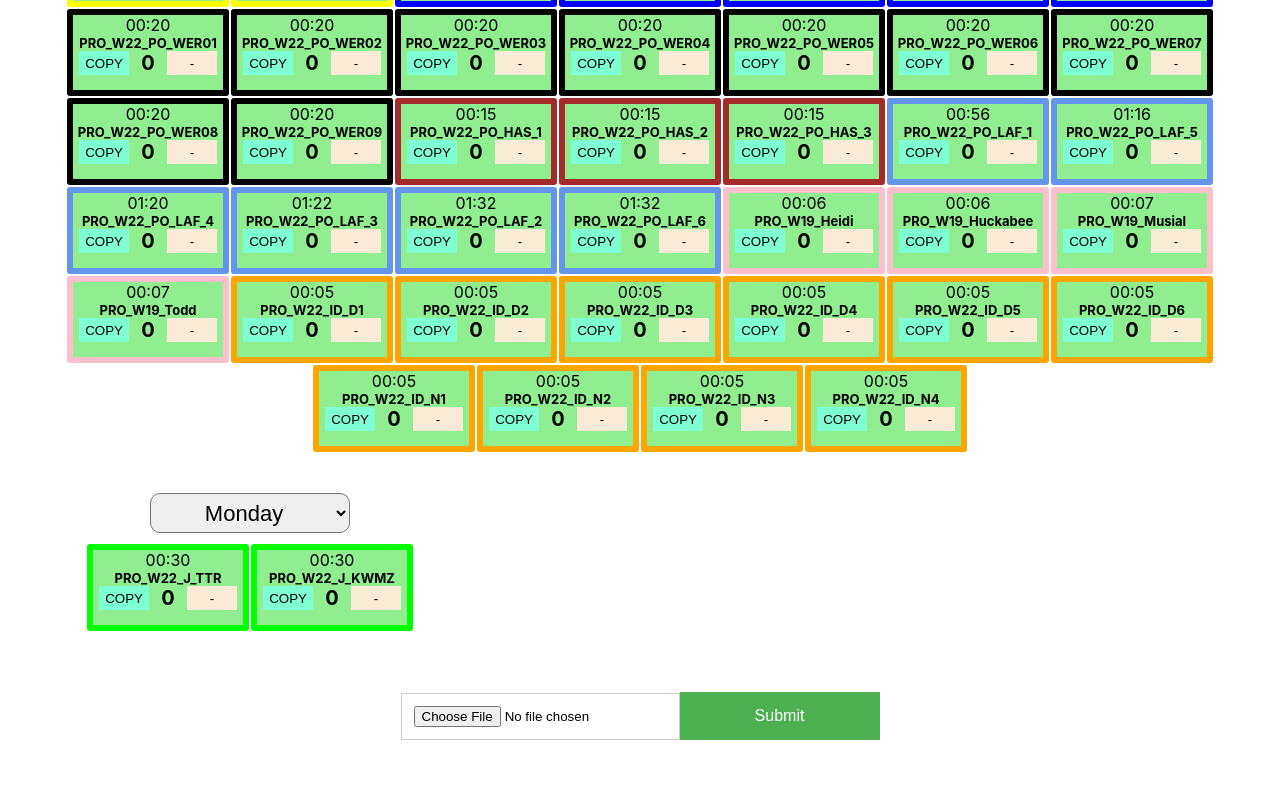
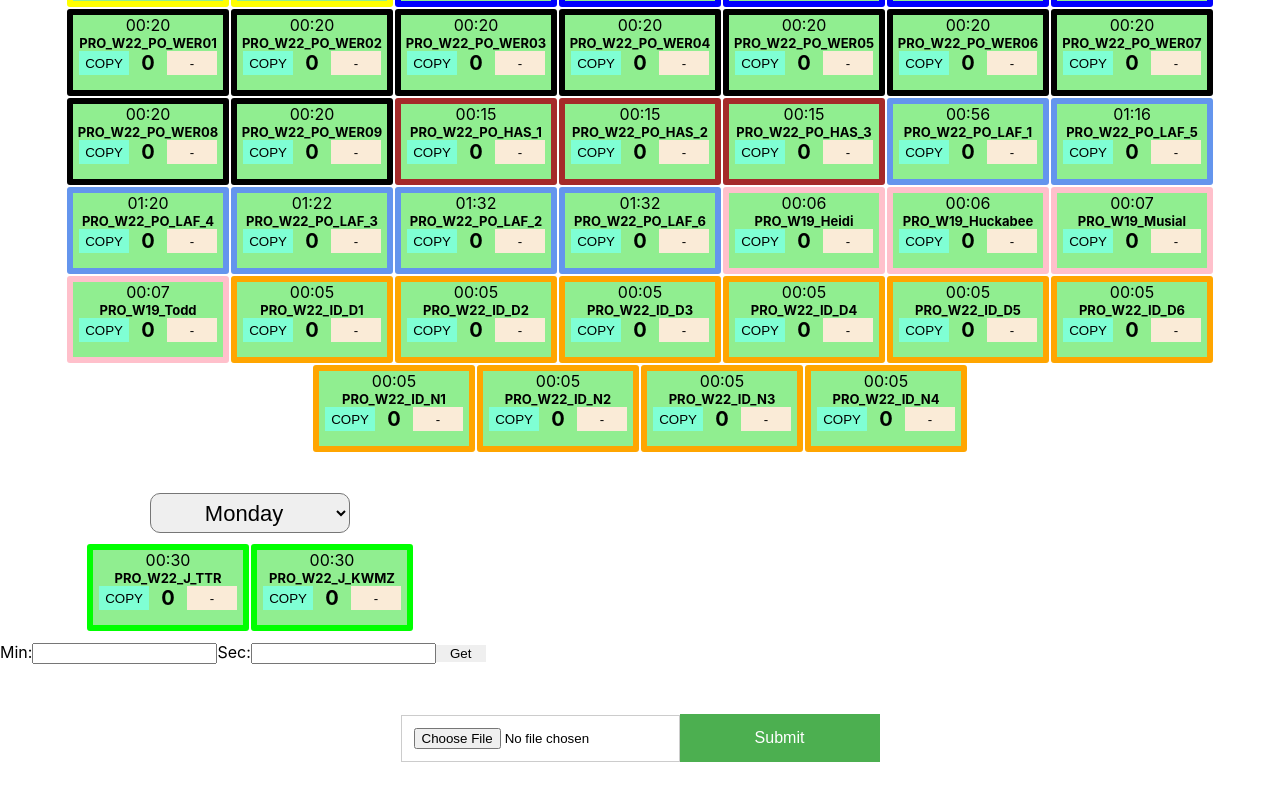
Before and after one commit to NorthWillov/rand-prog, a React (Create React App) app: page / in a window 1280 px wide. Shown: the part 724-1524 px from the top of the page. Built offline with nearby package versions, Linux system fonts and the light colour scheme; the HTML template or start-up script is replaced by a standard one.

Commit message:
add calc

```diff
--- a/src/App.js
+++ b/src/App.js
@@ -5,6 +5,7 @@ import Programs from "./Programs";
 import Jutro from "./Jutro";
 import Required from "./Required";
 import XmlForm from "./XmlForm";
+import RandomProgram from "./RandomProgram"
 
 function App() {
   const [progs, setProgs] = useState(programsDB);
@@ -26,6 +27,7 @@ function App() {
     </div>
     <div className="rest">
       <Jutro color={"lime"} title={"JUTRO"} progs={progs} setProgs={setProgs} />
+      <RandomProgram />
       <XmlForm progs={progs} setProgs={setProgs} />
     </div>
   </>
--- /dev/null
+++ b/src/RandomProgram.js
@@ -0,0 +1,29 @@
+import React, { useState } from "react"
+
+const RandomProgram = () => {
+    const [requestedTime, setRequestedTime] = useState({ min: 0, sec: 0 });
+
+    const handleClick = (e) => {
+        e.preventDefault()
+        console.log(requestedTime.min * 60 + requestedTime.sec)
+    }
+
+    const handleChange = (e, type) => {
+        setRequestedTime({ ...requestedTime, [type]: Number(e.target.value) })
+    }
+
+    return (
+        <div>
+            <form>
+                <label>Min:</label>
+                <input onChange={(e) => handleChange(e, "min")} />
+
+                <label>Sec:</label>
+                <input onChange={(e) => handleChange(e, "sec")} />
+                <button onClick={handleClick}>Get</button>
+            </form>
+        </div>
+    )
+}
+
+export default RandomProgram
```
